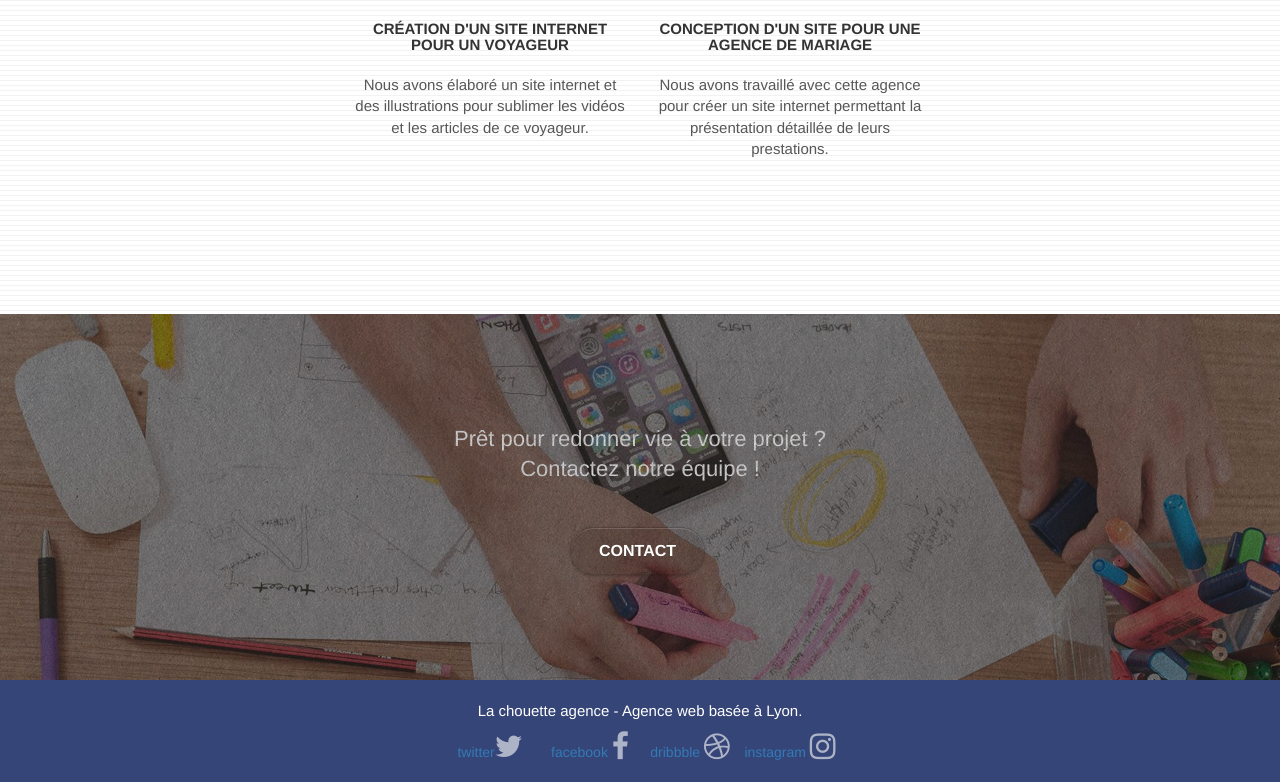
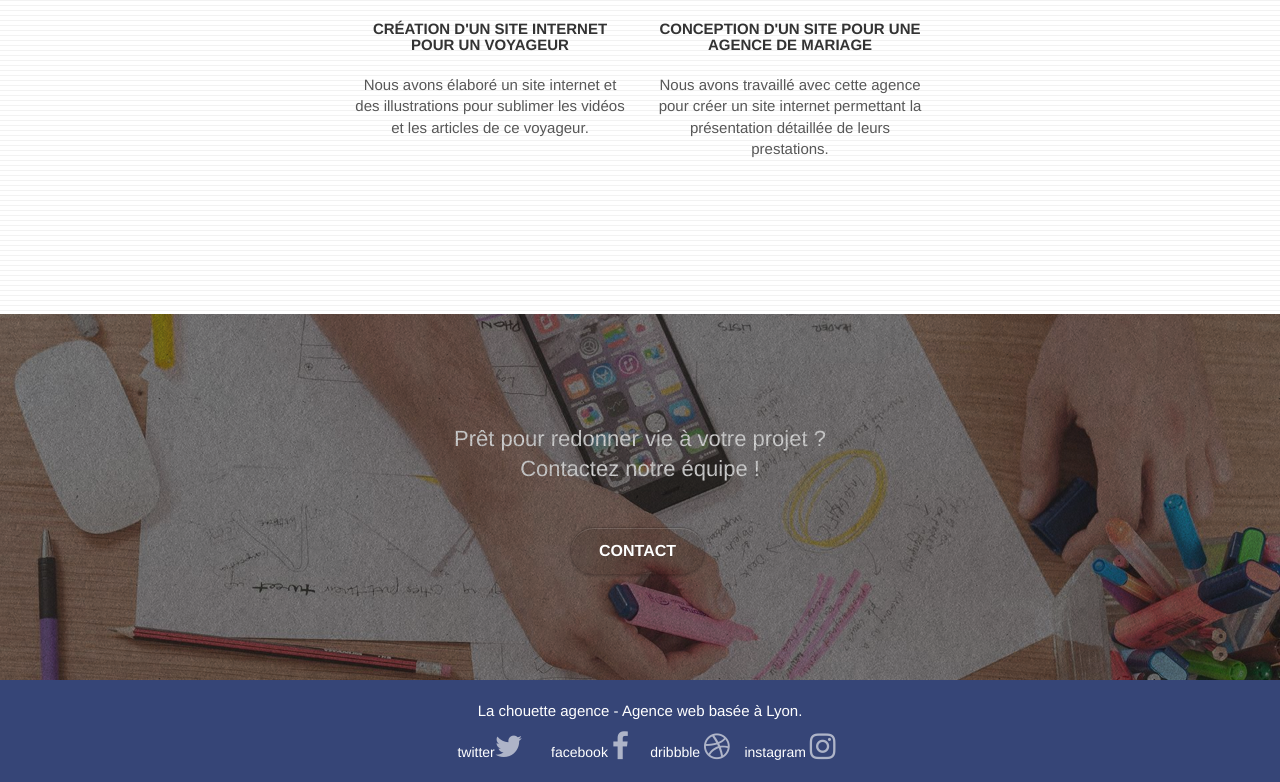
Before and after one commit to krissdel/chouetteafter, a plain HTML site: page index.html in a window 1280 px wide. Shown: the part 2833-3615 px from the top of the page. Drawn offline with Linux system fonts and the light colour scheme; a web font is replaced by a local one.

Commit message:
socialcolor

```diff
--- a/style.css
+++ b/style.css
@@ -656,7 +656,7 @@ a {
     color: #575757;
 }
 .social{
-    color: #337ab7!important;
+    color: #ffffff!important;
 }
 
 .container {
```
